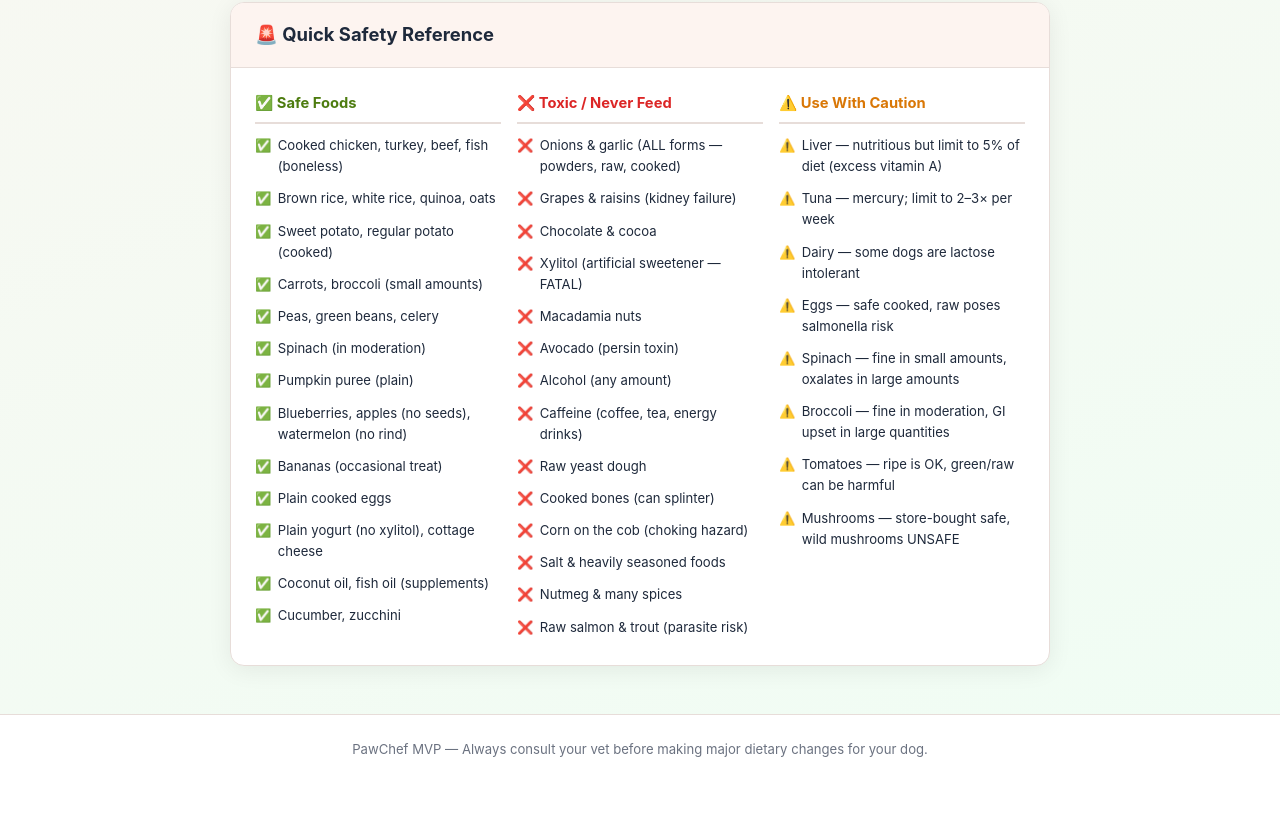
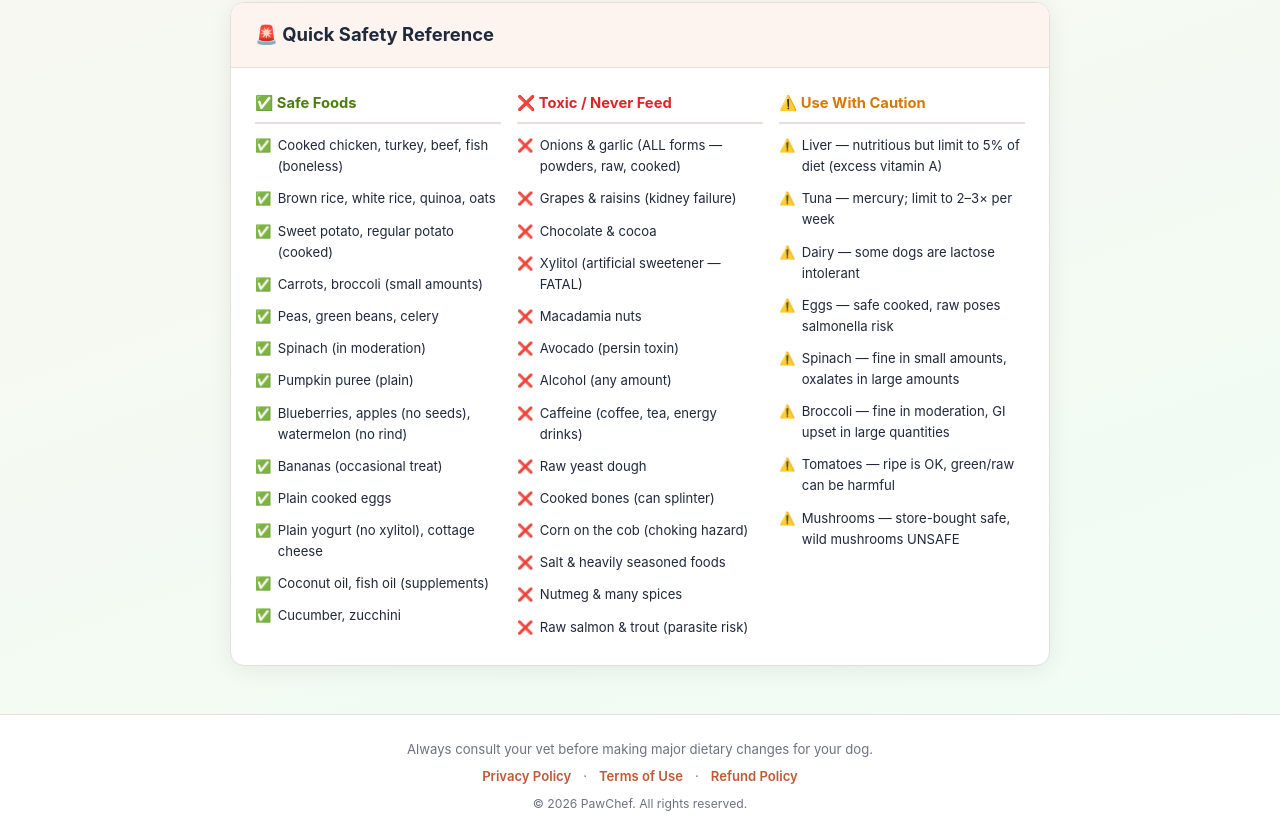
Before and after one commit to bsalda/PawChef, a plain HTML site: page index.html in a window 1280 px wide. Shown: the part 1093-1930 px from the top of the page. Before the commit the page ends 1877 px from the top, so only its background shows below. Drawn offline with nearby package versions, Linux system fonts and the light colour scheme.

Commit message:
Add files via upload

```diff
--- a/index.html
+++ b/index.html
@@ -347,7 +347,13 @@
 
   <!-- ===== FOOTER ===== -->
   <footer class="footer">
-    <p>PawChef MVP — Always consult your vet before making major dietary changes for your dog.</p>
+    <p>Always consult your vet before making major dietary changes for your dog.</p>
+    <p class="footer-links">
+      <a href="privacy.html">Privacy Policy</a> ·
+      <a href="terms.html">Terms of Use</a> ·
+      <a href="refund.html">Refund Policy</a>
+    </p>
+    <p class="footer-copy">© 2026 PawChef. All rights reserved.</p>
   </footer>
 
   <!-- UPGRADE MODAL -->
```
